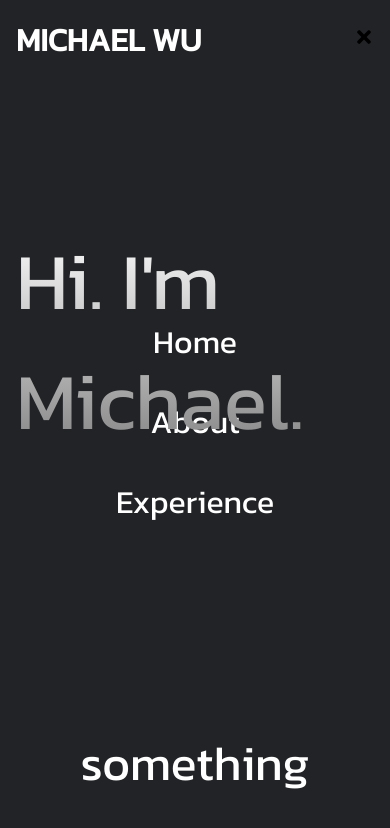
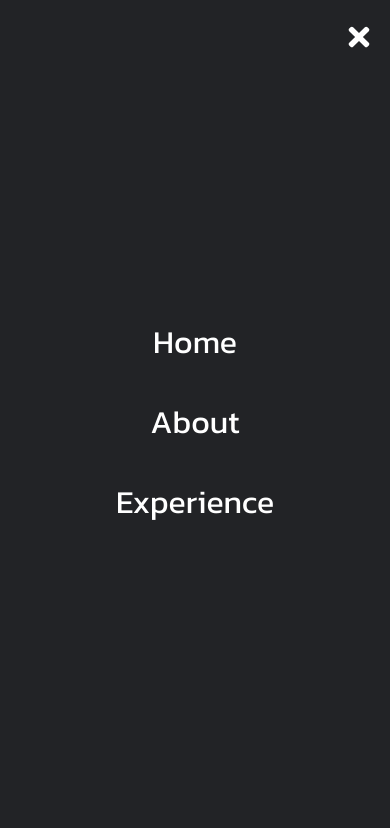
Before and after one commit to MichaelWuhu/MichaelWuhu.github.io, a React (Create React App) app: page / in a window 390 px wide. Both pictures are taken after a click on the element 364 px from the left and 40 px from the top of the page. Shown: the top 828 px of the page. Built offline with nearby package versions, Linux system fonts and the light colour scheme.

Commit message:
small edit to navbar

```diff
--- a/src/components/Navbar.js
+++ b/src/components/Navbar.js
@@ -8,20 +8,22 @@ const Navbar = () => {
 
     const [click, setClick] = useState(false);
     const handleClick = () => setClick(!click);
+    const closeMenu = () => setClick(false);
 
     return (
         <div className='header'>
-            <Link to='/'><h1>MICHAEL WU</h1></Link>
+            <Link to='/' onClick={closeMenu}><h1>MICHAEL WU</h1></Link>
             <ul className={ click ? "nav-menu active" : "nav-menu"}>
-                <li><Link className='link' to='/'>Home</Link></li>
-                <li><Link className='link' to='/About'>About</Link></li>
-                <li><Link className='link' to='/Experience'>Experience</Link></li>
+                <li><Link className='link' to='/' onClick={closeMenu}>Home</Link></li>
+                <li><Link className='link' to='/About' onClick={closeMenu}>About</Link></li>
+                <li><Link className='link' to='/Experience' onClick={closeMenu}>Experience</Link></li>
             </ul>
 
             <div className='hamburger' onClick={handleClick}>
                 { click ?
-                    (<FaTimes size={20} style={{ color: 'black' }} />) :
-                    (<FaBars size={20} style={{ color: 'black' }} />) }
+                    (<FaTimes size={30} style={{ color: 'white'}} />) :
+                    (<FaBars size={30} style={{ color: 'white'}} />)
+                }
             </div>
         </div>
     );
--- a/src/routes/Home.js
+++ b/src/routes/Home.js
@@ -8,7 +8,7 @@ const Home = () => {
     return (
         <div className='Home'>
             <div className='Title'>{title}</div>
-            <div className='Body'>something</div>
+            <div className='Body'>PROJECTS</div>
         </div>
     );
 }
--- a/src/styles/Navbar.css
+++ b/src/styles/Navbar.css
@@ -31,14 +31,14 @@
         height: 100vh;
         background: #222326;
         position: absolute;
-        top: 0;
-        left: -100%;
-        z-index: -3;
-        transition: 0.3s;
+        top: -100%;
+        left: 0;
+        z-index: 1;
+        transition: 0.35s;
     }
 
     .nav-menu.active {
-        left: 0;
+        top: 0;
     }
 
     .nav-menu li {
@@ -51,6 +51,7 @@
 
     .hamburger {
         display: initial;
+        z-index: 2;
     }
 }
 
```
